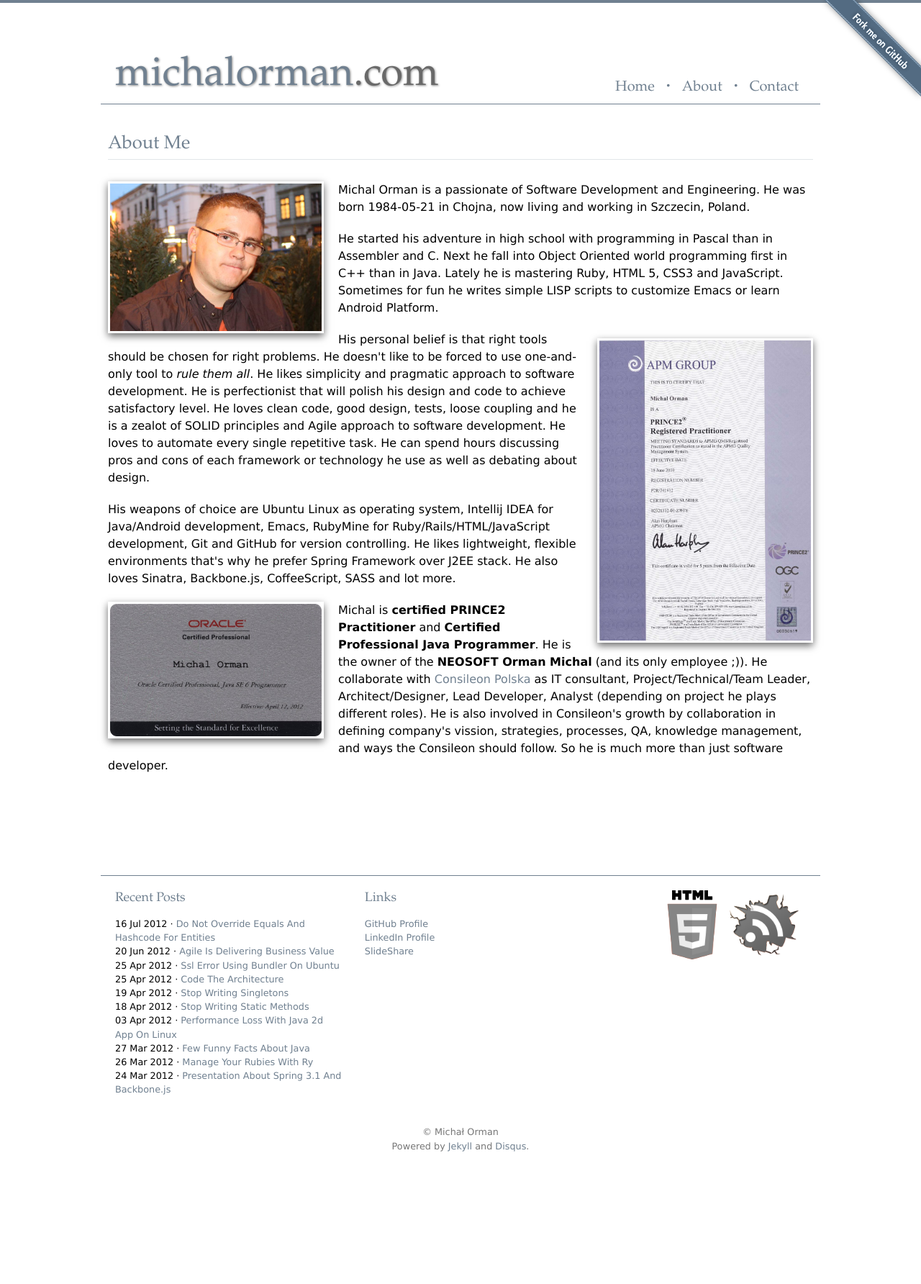
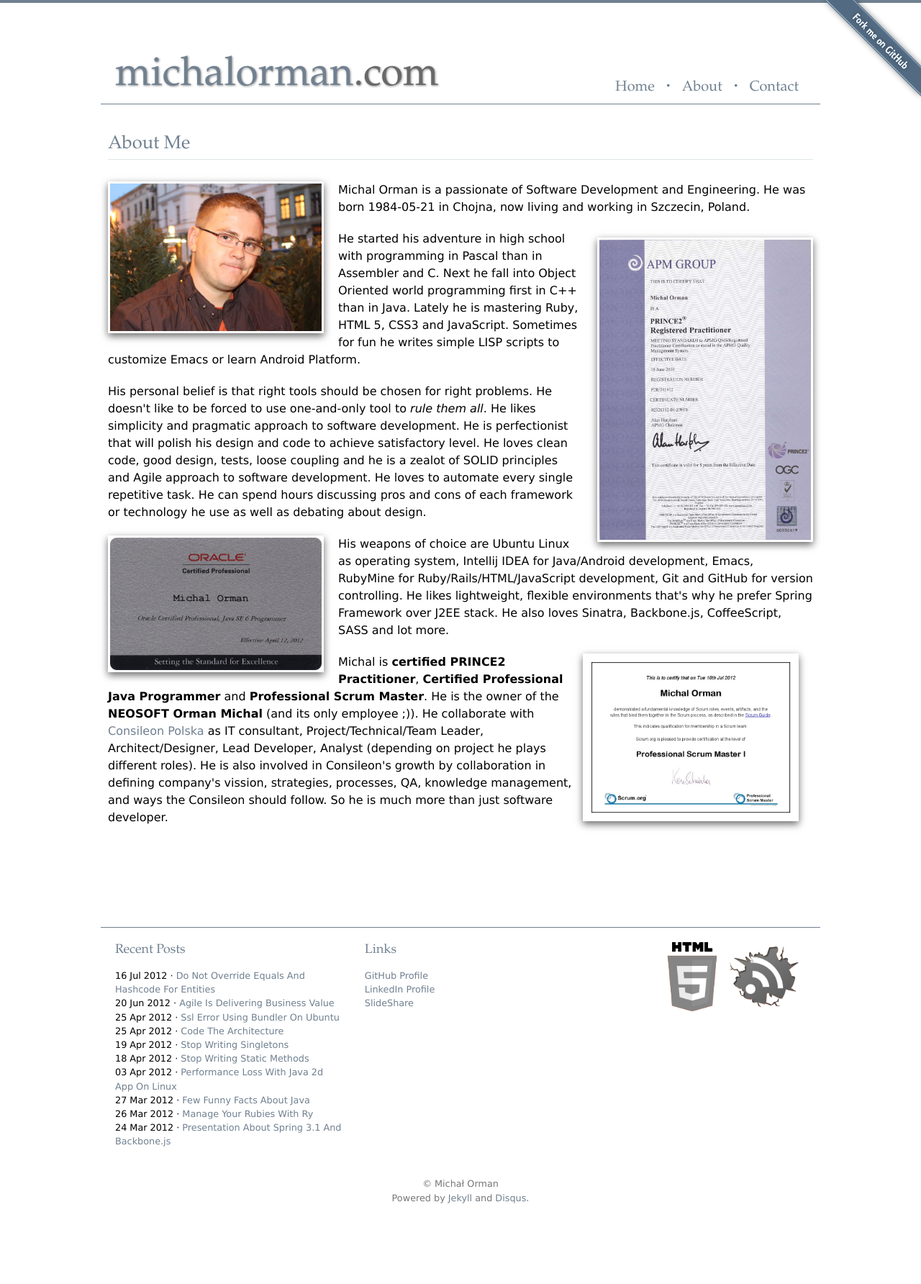
Before and after one commit to michalorman/michalorman.github.com, a Jekyll site: the page built from about/index.html, in a window 1280 px wide. Shown: the whole page at 72% size. Built offline with Jekyll 4.4.1, drawn with Linux system fonts in a browser that asks for light colours; Markdown is read by kramdown in place of the engine named in the settings; comment, search, counter and statistics services are not loaded; before the commit the page ends 1712 px from its top, so only the background shows below that.

Commit message:
Added PSM1 certificate.

```diff
--- a/about/index.html
+++ b/about/index.html
@@ -11,6 +11,8 @@
   working in Szczecin, Poland.
 </p>
 
+<img id="prince2-cert" src="/assets/images/prince2-cert.jpg" alt="PRINCE2 Professional Certificate">
+
 <p>
   He started his adventure in high school with programming in Pascal than in
   Assembler and C. Next he fall into Object Oriented world programming
@@ -18,8 +20,6 @@
   and JavaScript. Sometimes for fun he writes simple LISP scripts to
   customize Emacs or learn Android Platform.
 </p>
-
-<img id="prince2-cert" src="/assets/images/prince2-cert.jpg" alt="PRINCE2 Professional Certificate">
 
 <p>
   His personal belief is that right tools should be chosen for right
@@ -34,6 +34,8 @@
   debating about design.
 </p>
 
+<img id="ocpjp-cert" src="/assets/images/ocpjp-cert.jpg" alt="Oracle Certified Professional Java Programmer">
+
 <p>
   His weapons of choice are Ubuntu Linux as operating system, Intellij
   IDEA for Java/Android development, Emacs, RubyMine for
@@ -44,12 +46,12 @@
   and lot more.
 </p>
 
-<img id="ocpjp-cert" src="/assets/images/ocpjp-cert.jpg" alt="Oracle Certified Professional Java Programmer">
+<img id="psm1-cert" src="/assets/images/psm1-cert.jpg" alt="Professional Scrum Master 1 Certificate" />
 
 <p>
-  Michal is <strong>certified PRINCE2 Practitioner</strong>
-  and <strong>Certified Professional Java Programmer</strong>. He is the
-  owner of the <strong>NEOSOFT Orman Michal</strong> (and its only
+  Michal is <strong>certified PRINCE2 Practitioner</strong>,
+  <strong>Certified Professional Java Programmer</strong> and <strong>Professional Scrum Master</strong>.
+  He is the owner of the <strong>NEOSOFT Orman Michal</strong> (and its only
   employee ;)). He collaborate
   with <a href="http://consileon.pl/en/">Consileon Polska</a> as IT
   consultant, Project/Technical/Team Leader, Architect/Designer, Lead
--- a/assets/css/style.css
+++ b/assets/css/style.css
@@ -367,6 +367,21 @@
   -ms-transform: scale(2);
 }
 
+#about #psm1-cert {
+  float: right;
+  width: 30%;
+  height: 30%;
+  margin: 0 20px 10px 0;
+}
+
+#about #psm1-cert:hover {
+  transform: scale(2);
+  -moz-transform: scale(2);
+  -webkit-transform: scale(2);
+  -o-transform: scale(2);
+  -ms-transform: scale(2);
+}
+
 #contact ul {
   width: 800px;
   margin: 0 auto;
```
Also changed, not shown: assets/images/psm1-cert.jpg (added).
